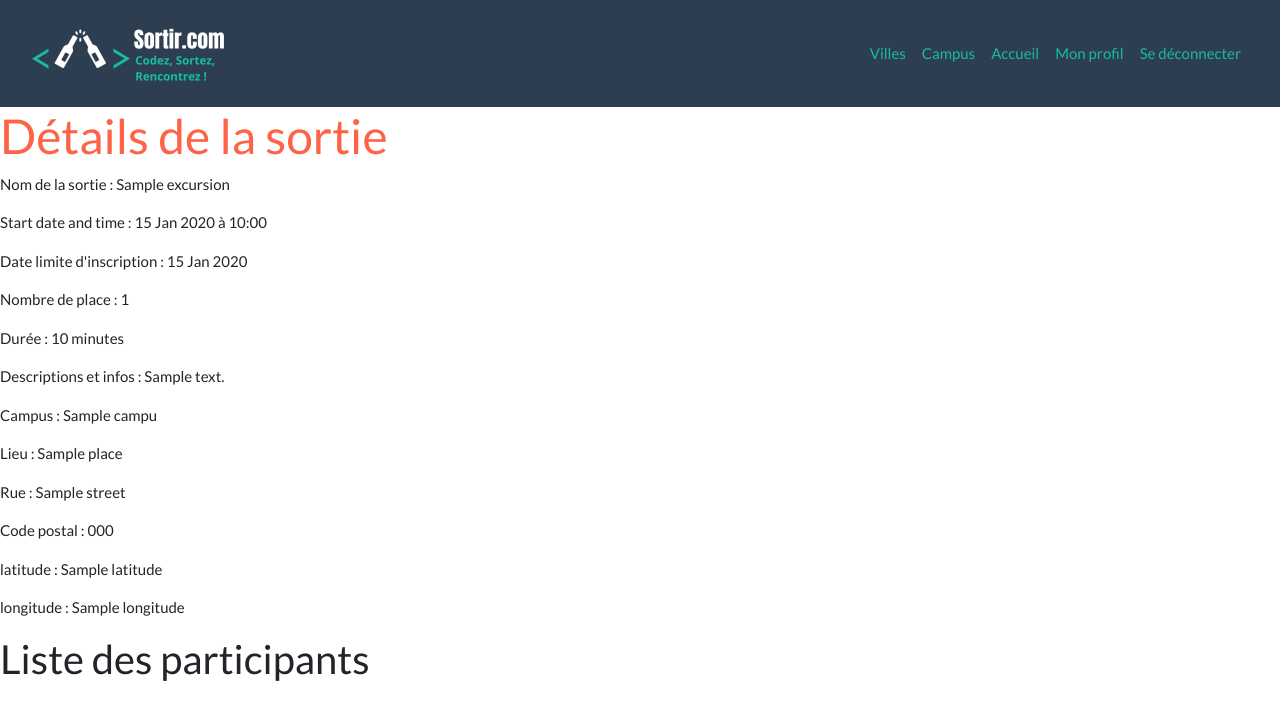
After one commit to ThomasMartin35/Sortir, a Symfony app: template templates/excursion/details.html.twig in a window 1280 px wide. The commit adds this page. Shown: the top 720 px of the page. Run offline with Twig, Linux system fonts and the light colour scheme; the template is opened without the code that fills it: most values are stand-ins (such as "Sample title", 1, 10 or a date in 2020); some libraries are stand-ins or nearby versions.

Commit message:
details excursion by Id !

```diff
--- a/src/DataFixtures/ExcursionsFixtures.php
+++ b/src/DataFixtures/ExcursionsFixtures.php
@@ -32,6 +32,9 @@ class ExcursionsFixtures extends Fixture implements DependentFixtureInterface
             //Fixture reprenant le addReference de StateFixtures
             $state = $this->getReference('created');
             $excursion->setState($state);
+            //Fixture reprenant le addReference de PlaceFixtures
+            $place = $this->getReference('place1');
+            $excursion->setPlace($place);
 
             $manager->persist($excursion);
         }
--- a/src/DataFixtures/PlaceFixtures.php
+++ b/src/DataFixtures/PlaceFixtures.php
@@ -43,7 +43,9 @@ class PlaceFixtures extends Fixture implements DependentFixtureInterface
 
         $manager->flush();
 
-
+        $this->addReference('place1', $place1);
+//        $this->addReference('place2', $place2);
+//        $this->addReference('place3', $place3);
     }
 
 
--- a/templates/base.html.twig
+++ b/templates/base.html.twig
@@ -21,4 +21,5 @@
 </header>
 {% block body %}{% endblock %}
 </body>
+
 </html>
--- /dev/null
+++ b/templates/excursion/details.html.twig
@@ -0,0 +1,44 @@
+{% extends 'base.html.twig' %}
+
+{% block title %}{{ parent() }} | Excursion Details{% endblock %}
+
+
+{% block body %}
+
+    <h1>Détails de la sortie</h1>
+
+    <p>Nom de la sortie : {{ excursion.name }} </p>
+    <p>Start date and time : {{ excursion.startDate | date('d M Y') }} à {{ excursion.startDate | date('H:i') }}</p>
+    <p>Date limite d'inscription : {{ excursion.limitRegistrationDate | date('d M Y') }}</p>
+    <p>Nombre de place : {{ excursion.maxRegistrationNumber }}</p>
+    <p>Durée : {{ excursion.duration }} minutes</p>
+    <p>Descriptions et infos : {{ excursion.description }}</p>
+    <p>Campus : {{ excursion.campus.name }}</p>
+    <p>Lieu : {{ excursion.place.name}} </p>
+    <p>Rue : {{ excursion.place.street }}</p>
+    <p>Code postal : {{ excursion.place.city.postcode }}</p>
+    <p>latitude : {{ excursion.place.latitude }}</p>
+    <p>longitude : {{ excursion.place.longitude }}</p>
+
+    <h2>Liste des participants</h2>
+
+
+{#    Le tableau des participants est pret !#}
+{#    <table class="table table-hover">#}
+{#        <thead>#}
+{#        <tr>#}
+{#            <th scope="col">Pseudo</th>#}
+{#            <th scope="col">Nom</th>#}
+{#        </tr>#}
+{#        </thead>#}
+{#        <tbody>#}
+{#        <tr class="table-light">#}
+{#            <th scope="row"> {{  }}</th>#}
+{#            <td>Column content</td>#}
+{#            <td>Column content</td>#}
+{#            <td>Column content</td>#}
+{#        </tr>#}
+{#        </tbody>#}
+{#    </table>#}
+
+{% endblock %}
```
Also changed, not shown: src/Controller/ExcursionController.php (+15 -3 lines), public/css/app.css.
